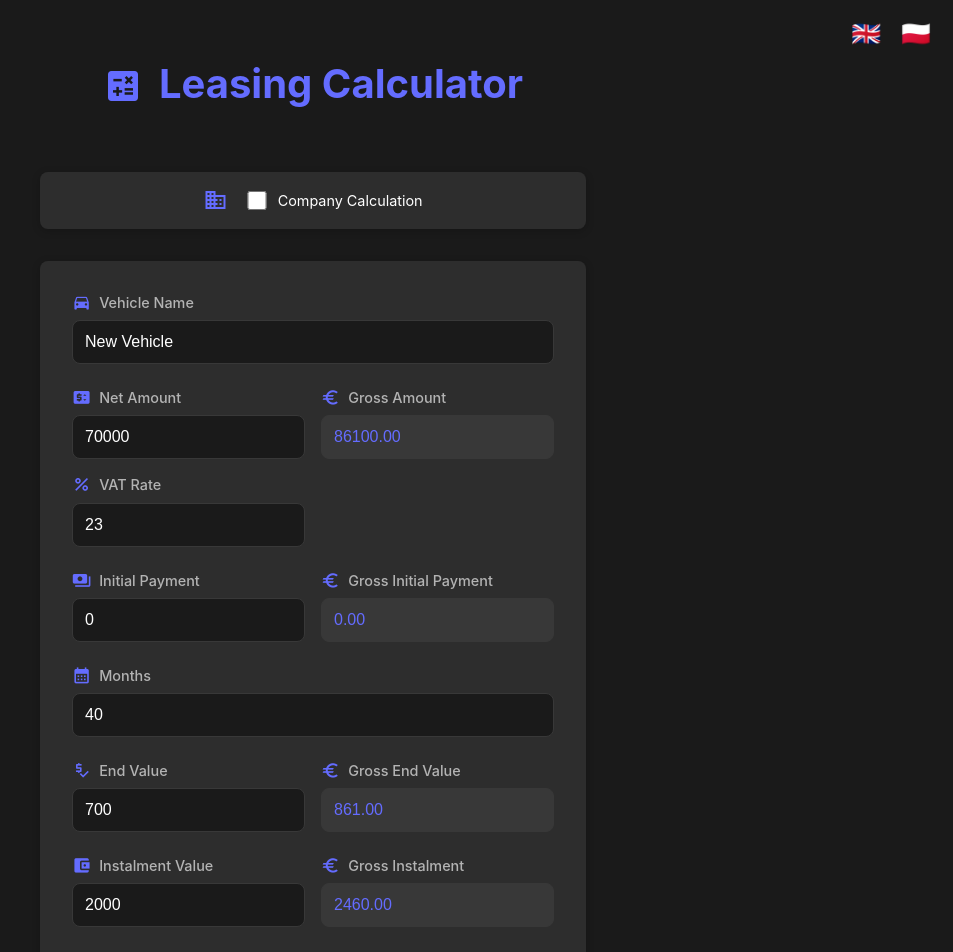
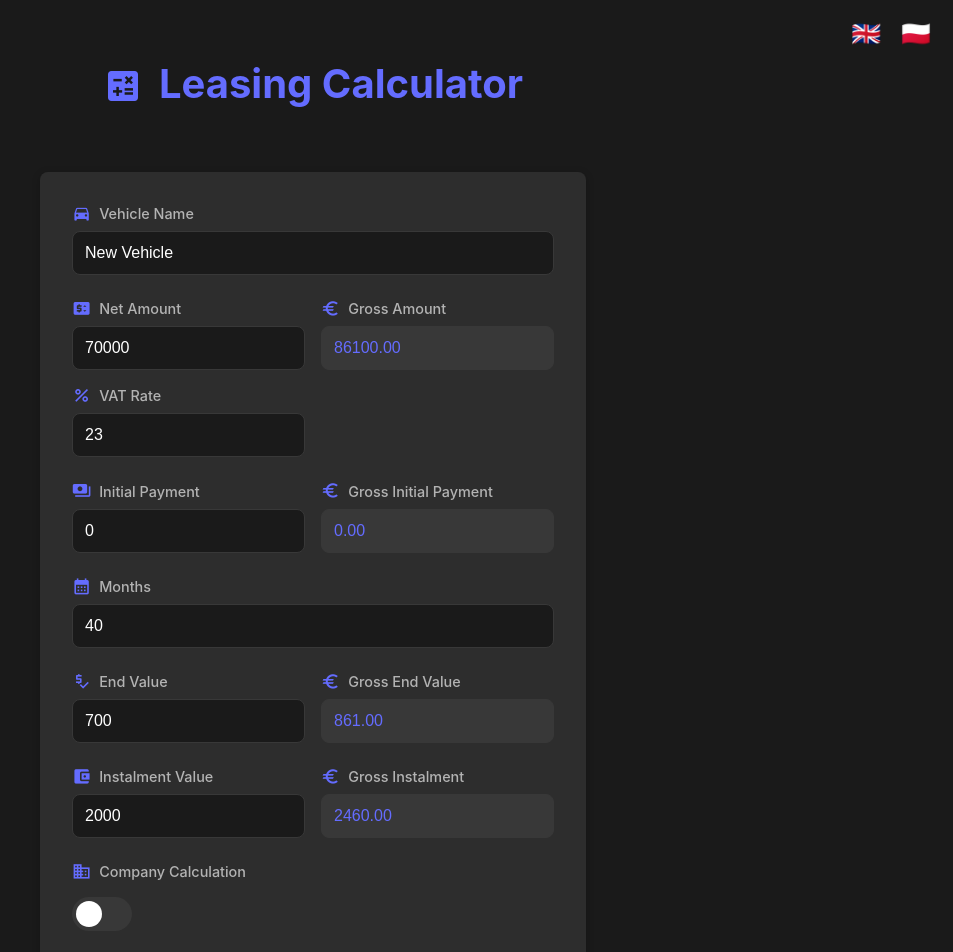
Before and after one commit to kduszynski/tools, a React (Create React App) app in the folder leasing-calculator/: page / in a window 1280 px wide. Shown: the top 952 px of the page, without its empty margins (327-1280 px from the left). Built offline with nearby package versions, Linux system fonts and the light colour scheme; what @react-pdf/renderer would draw is missing.

Commit message:
improvements; calculations fixed

```diff
--- a/leasing-calculator/src/App.js
+++ b/leasing-calculator/src/App.js
@@ -10,16 +10,13 @@ import { LanguageSelector } from './components/LanguageSelector';
 function App() {
   const { t } = useTranslation();
   const [calculations, setCalculations] = useState([]);
-  const [isCompany, setIsCompany] = useState(false);
   const [notification, setNotification] = useState(null);
   const formRef = useRef(null);
 
   useEffect(() => {
     const savedCalcs = StorageService.loadCalculations();
     if (savedCalcs.length > 0) {
-      const calc = savedCalcs[0];
       setCalculations(savedCalcs);
-      setIsCompany(Boolean(calc.isCompany));
     }
   }, []);
 
@@ -41,8 +38,9 @@ function App() {
       parseFloat(formData.get('endValue')),
       parseFloat(formData.get('instalmentValue')),
       parseFloat(formData.get('vatRate')),
-      isCompany,
-      parseFloat(formData.get('deductionPercentage'))
+      formData.get('isCompany') === 'true',
+      parseFloat(formData.get('deductionPercentage')),
+      parseFloat(formData.get('taxRate'))
     );
     setCalculations(prev => [...prev, calc]);
     showNotification('app.notifications.calculationSaved');
@@ -55,7 +53,6 @@ function App() {
 
   const handleReuse = (calc) => {
     if (formRef.current) {
-      setIsCompany(Boolean(calc.isCompany));
       const form = formRef.current;
       form.name.value = calc.name;
       form.netAmount.value = calc.netAmount;
@@ -64,7 +61,7 @@ function App() {
       form.endValue.value = calc.endValue;
       form.instalmentValue.value = calc.instalmentValue;
 
-      if (calc.isCompany && form.deductionPercentage) {
+      if (form.deductionPercentage) {
         form.deductionPercentage.value = calc.deductionPercentage;
       }
 
@@ -86,19 +83,8 @@ function App() {
 
       <LanguageSelector />
 
-      <div className="settings">
-        <label>
-          <span className="material-icons settings-icon">business</span>
-          <input
-            type="checkbox"
-            checked={isCompany}
-            onChange={(e) => setIsCompany(e.target.checked)}
-          />
-          {t('app.companyCalculation')}
-        </label>
-      </div>
       <div className="calculator-container">
-        <CalculatorForm onSubmit={handleSubmit} isCompany={isCompany} formRef={formRef} />
+        <CalculatorForm onSubmit={handleSubmit} formRef={formRef} />
         {calculations.length > 0 && (
           <CalculationsList
             calculations={calculations}
--- a/leasing-calculator/src/components/CalculatorForm.css
+++ b/leasing-calculator/src/components/CalculatorForm.css
@@ -143,3 +143,57 @@
   -webkit-appearance: none;
   margin: 0;
 }
+
+.toggle-input {
+  position: relative;
+  width: 60px;
+  height: 34px;
+  display: inline-block;
+}
+
+.toggle-input input {
+  position: absolute;
+  opacity: 0;
+  width: 100%;
+  height: 100%;
+  z-index: 2;
+  cursor: pointer;
+  margin: 0;
+}
+
+.toggle-slider {
+  position: absolute;
+  cursor: pointer;
+  top: 0;
+  left: 0;
+  right: 0;
+  bottom: 0;
+  background-color: var(--bg-tertiary);
+  transition: .4s;
+  border-radius: 34px;
+  z-index: 1;
+}
+
+.toggle-slider:before {
+  position: absolute;
+  content: "";
+  height: 26px;
+  width: 26px;
+  left: 4px;
+  bottom: 4px;
+  background-color: white;
+  transition: .4s;
+  border-radius: 50%;
+}
+
+input:checked + .toggle-slider {
+  background-color: var(--accent);
+}
+
+input:checked + .toggle-slider:before {
+  transform: translateX(26px);
+}
+
+.form-group .toggle-input {
+  margin-top: 8px;
+}
--- a/leasing-calculator/src/components/CalculatorForm.js
+++ b/leasing-calculator/src/components/CalculatorForm.js
@@ -1,15 +1,18 @@
-import React, { useEffect, useCallback } from 'react';
+import React, { useEffect, useCallback, useState } from 'react';
 import { useTranslation } from 'react-i18next';
 import './CalculatorForm.css';
 import { LeasingCalculation } from '../services/LeasingCalculation';
 
-export const CalculatorForm = ({ onSubmit, isCompany, formRef }) => {
+export const CalculatorForm = ({ onSubmit, formRef }) => {
   const { t } = useTranslation();
   const defaultCalc = LeasingCalculation.getDefaultCalculation();
+  const [isCompany, setIsCompany] = useState(false);
 
   const handleSubmit = (e) => {
     e.preventDefault();
-    onSubmit(new FormData(e.target));
+    const formData = new FormData(e.target);
+    formData.append('isCompany', isCompany);
+    onSubmit(formData);
   };
 
   const updateGrossValues = useCallback(() => {
@@ -229,11 +232,28 @@ export const CalculatorForm = ({ onSubmit, isCompany, formRef }) => {
           </div>
         </div>
 
+        <div className="form-group">
+          <label htmlFor="isCompany">
+            <span className="material-icons input-icon">business</span>
+            {t('app.companyCalculation')}
+          </label>
+          <div className="toggle-input">
+            <input
+              type="checkbox"
+              id="isCompany"
+              checked={isCompany}
+              onChange={(e) => setIsCompany(e.target.checked)}
+            />
+            <span className="toggle-slider"></span>
+          </div>
+        </div>
+
         {isCompany && (
+          <>
             <div className="form-group">
               <label htmlFor="deductionPercentage">
                 <span className="material-icons input-icon">savings</span>
-              Deduction Percentage
+                {t('form.deductionPercentage')}
               </label>
               <input
                 type="number"
@@ -246,6 +266,22 @@ export const CalculatorForm = ({ onSubmit, isCompany, formRef }) => {
                 max="100"
               />
             </div>
+            <div className="form-group">
+              <label htmlFor="taxRate">
+                <span className="material-icons input-icon">percent</span>
+                {t('form.taxRate')}
+              </label>
+              <input
+                type="number"
+                id="taxRate"
+                name="taxRate"
+                step="0.1"
+                defaultValue="19"
+                required
+                min="0"
+              />
+            </div>
+          </>
         )}
 
         <div className="form-actions">
--- a/leasing-calculator/src/i18n.js
+++ b/leasing-calculator/src/i18n.js
@@ -35,7 +35,9 @@ i18n
             vatRate: 'VAT Rate',
             months: 'Months',
             calculate: 'Calculate',
-            save: 'Save Calculation'
+            save: 'Save Calculation',
+            deductionPercentage: 'VAT Deduction Percentage',
+            taxRate: 'Income Tax Rate'
           },
           calculations: {
             title: 'Previous Calculations',
@@ -89,7 +91,9 @@ i18n
             vatRate: 'Stawka VAT',
             months: 'Liczba miesięcy',
             calculate: 'Oblicz',
-            save: 'Zapisz kalkulację'
+            save: 'Zapisz kalkulację',
+            deductionPercentage: 'Procent odliczenia VAT',
+            taxRate: 'Stawka podatku'
           },
           calculations: {
             title: 'Poprzednie kalkulacje',
--- a/leasing-calculator/src/services/LeasingCalculation.js
+++ b/leasing-calculator/src/services/LeasingCalculation.js
@@ -17,7 +17,7 @@ export class LeasingCalculation {
     );
   }
 
-  constructor(name, netAmount, initialPayment, tenors, endValue, instalmentValue, vatRate = 0, isCompany = false, deductionPercentage = 50) {
+  constructor(name, netAmount, initialPayment, tenors, endValue, instalmentValue, vatRate = 0, isCompany = false, deductionPercentage = 50, taxRate = 19) {
     this.version = CURRENT_VERSION;
     this.name = name;
     this.netAmount = netAmount;
@@ -28,6 +28,7 @@ export class LeasingCalculation {
     this.vatRate = vatRate;
     this.isCompany = isCompany;
     this.deductionPercentage = deductionPercentage;
+    this.taxRate = taxRate;
     this.createdAt = Date.now();
   }
 
@@ -70,7 +71,7 @@ export class LeasingCalculation {
     const vatPart = grossInstalment - this.instalmentValue;
     const deductionRate = this.deductionPercentage / 100;
 
-    const incomeTaxDeduction = this.instalmentValue * deductionRate * 0.19;
+    const incomeTaxDeduction = this.instalmentValue * (this.taxRate / 100);
     const vatDeduction = vatPart * deductionRate;
 
     return grossInstalment - (incomeTaxDeduction + vatDeduction);
```
Lines whose indentation alone changed are shown as unchanged.
